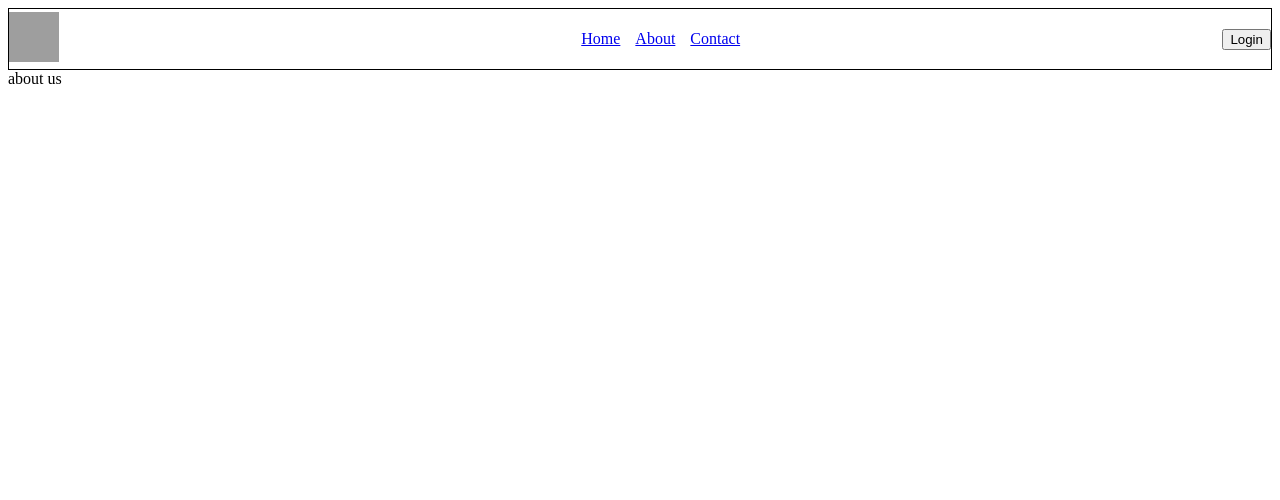
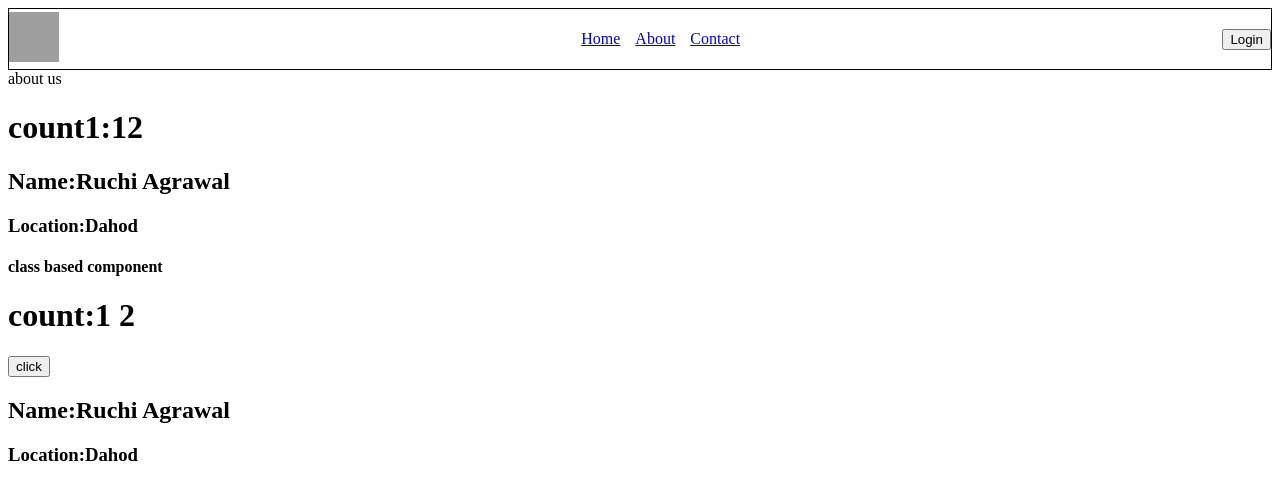
Before and after one commit to RuchiAgrawal9186/React, a React (Vite) app: page /about in a window 1280 px wide. Shown: the top 500 px of the page. Built offline with nearby package versions, Linux system fonts and the light colour scheme; grey boxes are pictures that could not be loaded.

Commit message:
learning class based components

```diff
--- a/src/Components/About.jsx
+++ b/src/Components/About.jsx
@@ -1,9 +1,14 @@
 import React from 'react'
+import UserClass from './UserClass'
+import User from './User'
 
 const About = () => {
   return (
     <div>
       about us
+      <User name={'Ruchi Agrawal'} location={'Dahod'}></User>
+      <h4> class based component</h4>
+      <UserClass name={'Ruchi Agrawal'} location={'Dahod'}/>
     </div>
   )
 }
--- a/src/Components/RestaurentDetailsPage.jsx
+++ b/src/Components/RestaurentDetailsPage.jsx
@@ -11,13 +11,10 @@ const RestaurentDetailsPage = () => {
       `https://www.swiggy.com/dapi/menu/pl?page-type=REGULAR_MENU&complete-menu=true&lat=12.9628669&lng=77.57750899999999&restaurantId=${restId}&catalog_qa=undefined&submitAction=ENTER`
     );
     let data = await res?.json();
-    console.log(
-      data?.data?.cards?.[4]?.groupedCard?.cardGroupMap?.REGULAR?.cards?.[1]?.card
-        ?.card?.itemCards
-    );
+
     setRestaurants(
-      data?.data?.cards?.[4]?.groupedCard?.cardGroupMap?.REGULAR?.cards?.[1]?.card
-        ?.card?.itemCards
+      data?.data?.cards?.[4]?.groupedCard?.cardGroupMap?.REGULAR?.cards?.[1]
+        ?.card?.card?.itemCards
     );
   };
 
--- /dev/null
+++ b/src/Components/User.jsx
@@ -0,0 +1,15 @@
+import React, { useState } from 'react'
+
+const User = ({name,location}) => {
+    const [count1]=useState(1)
+    const [count2]=useState(2)
+  return (
+    <div>
+        <h1>count1:{count1}{count2}</h1>
+      <h2>Name:{name}</h2>
+      <h3>Location:{location}</h3>
+    </div>
+  )
+}
+
+export default User
--- /dev/null
+++ b/src/Components/UserClass.jsx
@@ -0,0 +1,28 @@
+import React from "react";
+
+class UserClass extends React.Component {
+  constructor(props) {
+    super(props);
+    this.state = {
+      count1: 1,
+      count2: 2,
+    };
+  }
+
+  render() {
+    const { count1, count2 } = this.state;
+    const { name, location } = this.props;
+
+    return (
+      <div>
+        <h1>
+          count:{count1} {count2}
+        </h1>
+        <button onClick={()=>this.setState({count1:count1+1,count2:count2+1})}>click</button>
+        <h2>Name:{name}</h2>
+        <h3>Location:{location}</h3>
+      </div>
+    );
+  }
+}
+export default UserClass;
```
Also changed, not shown: 1 other file (tests, documents, lock files or other folders).
